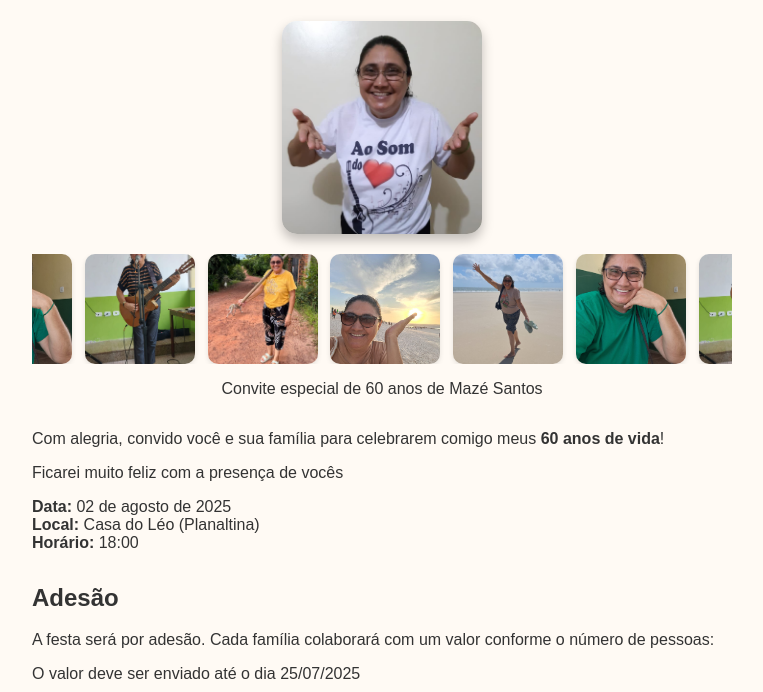
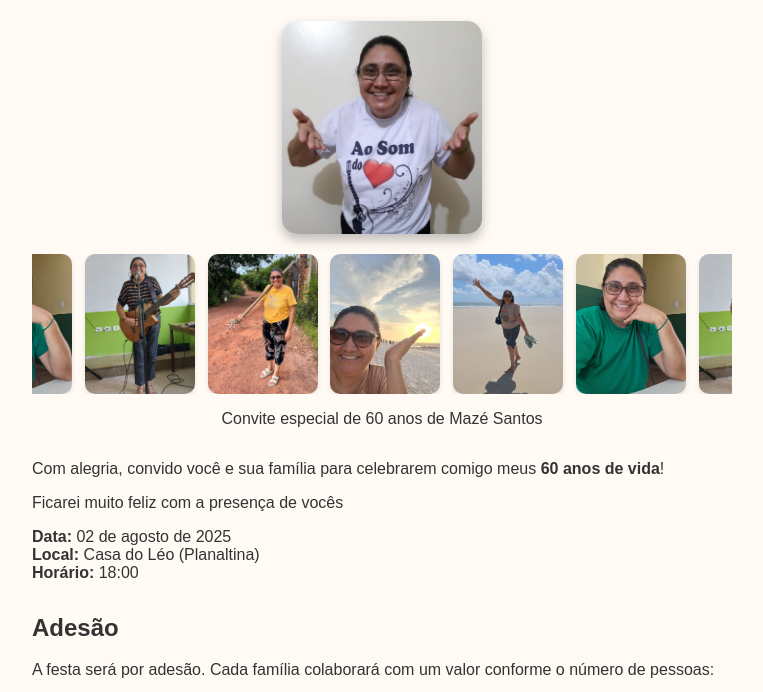
Before and after one commit to ezequielpaiva-cesjo/maze, a plain HTML site: page index.html in a window 1280 px wide. Shown: the part 93-785 px from the top of the page, without its empty margins (258-1021 px from the left). Drawn offline with Linux system fonts and the light colour scheme.

Commit message:
Update index.html

```diff
--- a/index.html
+++ b/index.html
@@ -47,7 +47,7 @@
 
     .faixa img {
       width: 110px;
-      height: 110px;
+      height: 140px;
       object-fit: cover;
       margin-right: 0.8rem;
       border-radius: 10px;
```
